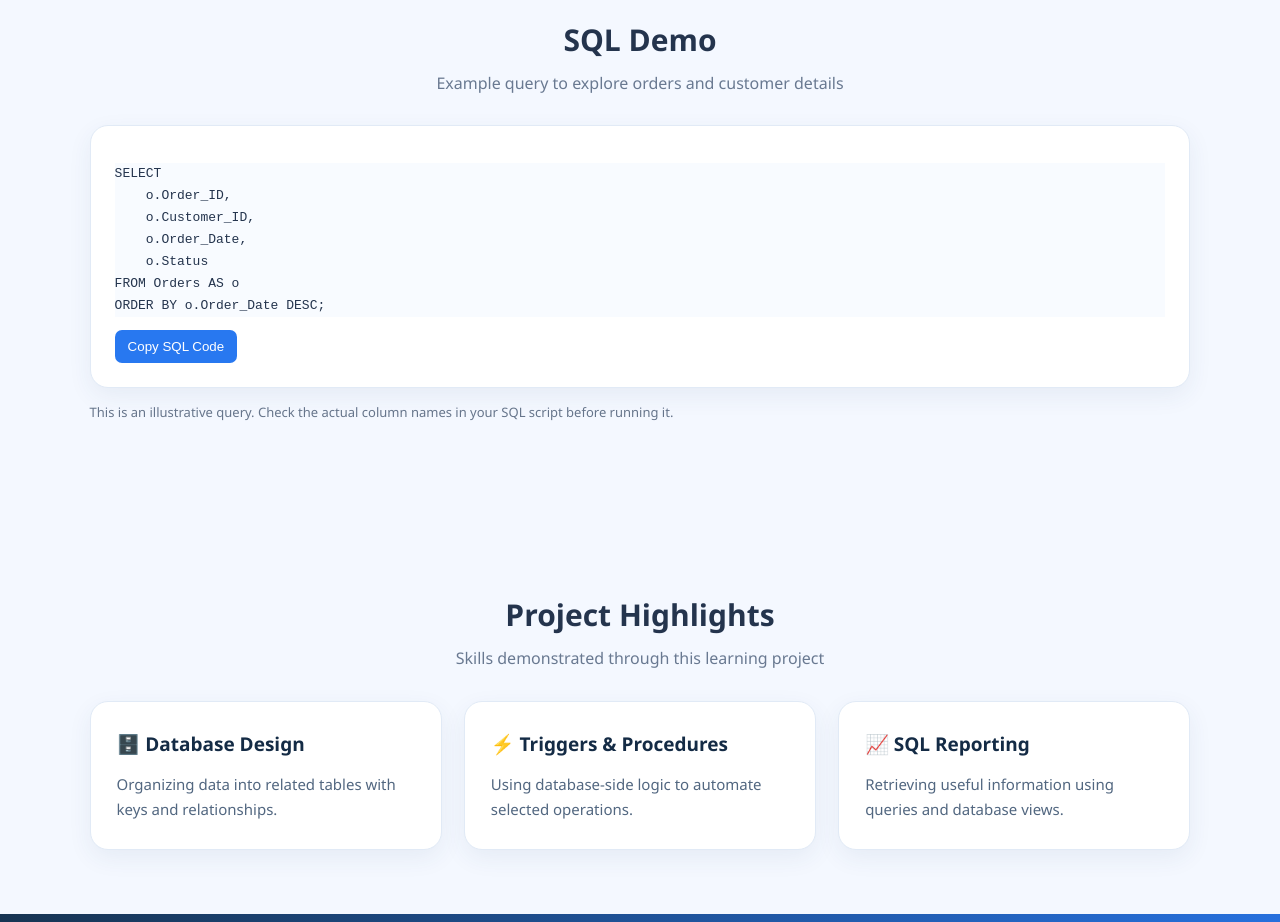
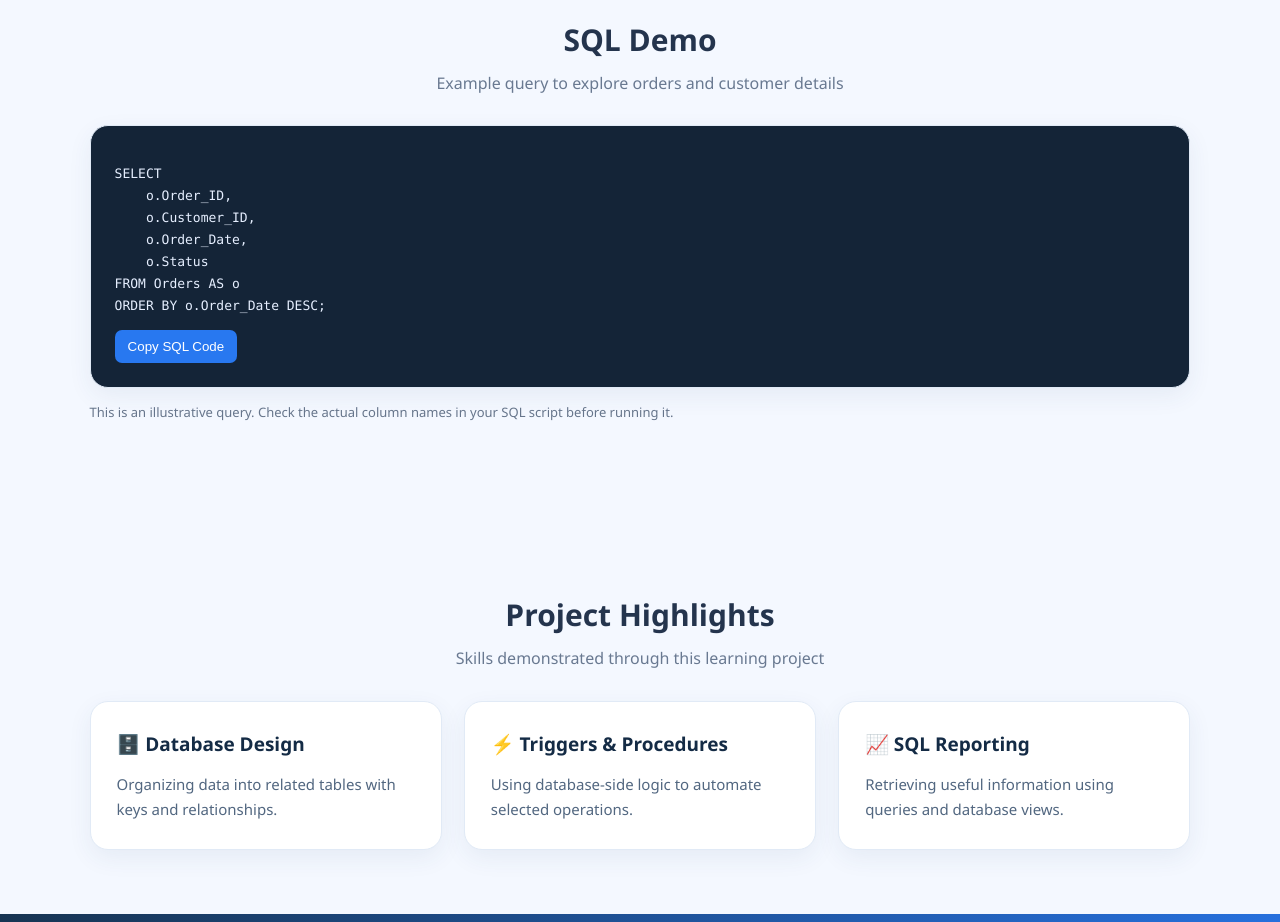
Before and after one commit to antara1601/E-Commerce-Order-Management-System, a plain HTML site: page index.html in a window 1280 px wide. Shown: the part 2480-3402 px from the top of the page. Drawn offline with Linux system fonts and the light colour scheme.

Commit message:
Update index.html

```diff
--- a/index.html
+++ b/index.html
@@ -113,7 +113,23 @@ section { padding: 55px 7%; scroll-margin-top: 20px; }
   display: inline-block; background: #eef4ff; color: #2459a5;
   padding: 3px 8px; border-radius: 5px; font-size: 11px; margin-left: 4px;
 }
-.code-card { background: #142437; color: #e6efff; border-radius: 14px; padding: 22px; overflow-x: auto; }
+.code-card {
+  background: #142437 !important;
+  color: #e6efff !important;
+  border: 1px solid #263f5a;
+  border-radius: 14px;
+  padding: 22px;
+  overflow-x: auto;
+}
+
+.code-card pre,
+.code-card pre#sql,
+#sql {
+  color: #e6efff !important;
+  background: transparent !important;
+  opacity: 1 !important;
+  font-family: Consolas, monospace;
+}
 pre { white-space: pre; font-size: 13px; line-height: 1.7; }
 .copy {
   background: #2878f0; color: white; border: 0; border-radius: 7px;
```
